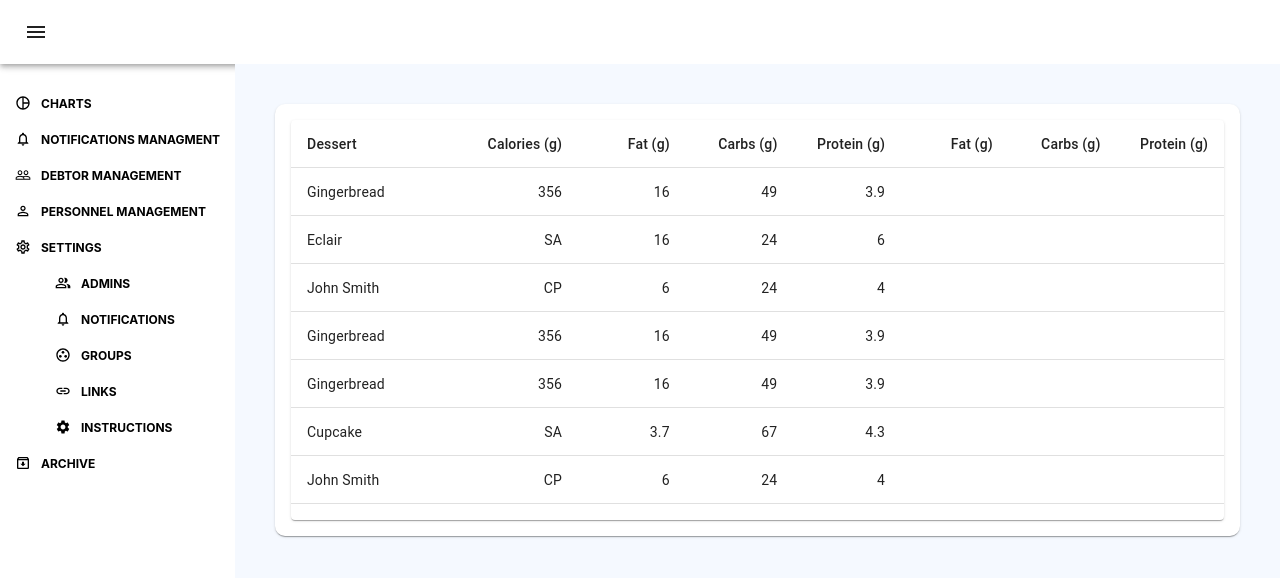
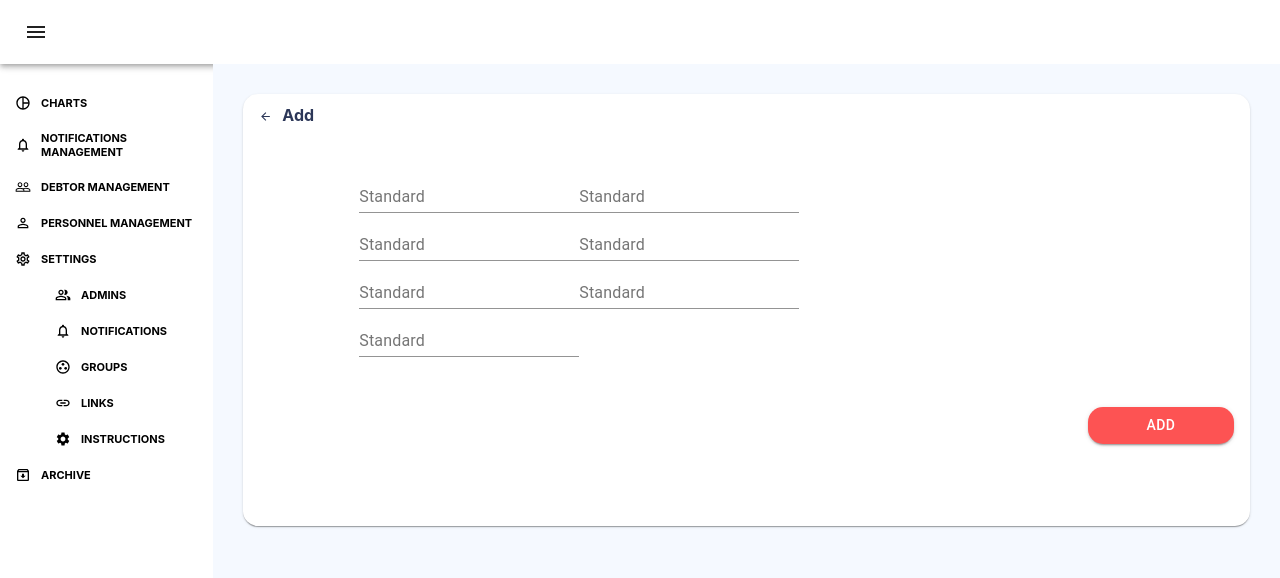
Before and after one commit to YasmeenTak/financial-dashboard-react, a React (Create React App) app in the folder client/: page / in a window 1280 px wide. Shown: the top 578 px of the page. Built offline with nearby package versions, Linux system fonts and the light colour scheme.

Commit message:
add debater

```diff
--- a/client/src/App.js
+++ b/client/src/App.js
@@ -9,6 +9,7 @@ import Sidedbar from './Components/Sidedbar/Sidedbar';
 import DebtorManagement from './Components/DebtorManagement/DebtorManagement';
 import NotificationManagement from './Components/NotificationManagement/Notification';
 import TableNotif from './Components/TableNotif/TableNotif';
+import AddDebater from './Components/AddDebtor/AddDebater';
 
 import Home from './Components/Home/Home';
 function App() {
@@ -18,6 +19,8 @@ function App() {
         <Navbar />
         {/* <TableNotif /> */}
         {/* <Login /> */}
+        {/* <Sidedbar /> */}
+        {/* <AddDebater /> */}
         <div className='containerr'>
           <Sidedbar />
           <Switch>
@@ -33,7 +36,6 @@ function App() {
               <NotificationManagement />
             </Route>
           </Switch>
-
         </div>
       </div>
     </Router>
--- a/client/src/Components/AddDebtor/AddDebater.js
+++ b/client/src/Components/AddDebtor/AddDebater.js
@@ -1,5 +1,80 @@
 import React from 'react';
+import './style.css';
+import { makeStyles } from '@material-ui/core/styles';
+import Paper from '@material-ui/core/Paper';
+import Grid from '@material-ui/core/Grid';
+import TextField from '@material-ui/core/TextField';
+import Button from '@material-ui/core/Button';
+
+import ArrowBackIcon from '@material-ui/icons/ArrowBack';
+
+const useStyles = makeStyles((theme) => ({
+  root: {
+    flexGrow: 1,
+  },
+
+  paper: {
+    padding: theme.spacing(2),
+    color: theme.palette.text.secondary,
+    margin: '30px',
+    borderRadius: '15px',
+    height: '400px',
+  },
+  backArrow: {
+    fontSize: 'small',
+    marginRight: '10px',
+    marginBottom: '-2px',
+  },
+  AddDebaterBtn: {
+    color: 'white',
+    backgroundColor: '#FD5353',
+    borderRadius: '15px',
+    width: '15%',
+    float: 'right',
+  },
+  addForm: {
+    paddingLeft: '100px',
+    paddingTop: '20px',
+    paddingBottom: '50px',
+  },
+}));
 
 export default function AddDebater() {
-  return <div></div>;
+  const classes = useStyles();
+
+  return (
+    <Grid item className='addDebater'>
+      <Paper className={classes.paper}>
+        <p className='addTitle'>
+          <ArrowBackIcon className={classes.backArrow} />
+          Add
+        </p>
+        <form className={classes.addForm} noValidate autoComplete='off'>
+          <Grid>
+            <TextField id='standard-basic' label='Standard' />
+            <TextField id='standard-basic' label='Standard' />
+          </Grid>
+          <Grid>
+            <TextField id='standard-basic' label='Standard' />
+            <TextField id='standard-basic' label='Standard' />
+          </Grid>
+          <Grid>
+            <TextField id='standard-basic' label='Standard' />
+            <TextField id='standard-basic' label='Standard' />
+          </Grid>
+          <Grid>
+            <TextField id='standard-basic' label='Standard' />
+          </Grid>
+        </form>
+
+        <Button
+          variant='contained'
+          color='secondary'
+          className={classes.AddDebaterBtn}
+        >
+          Add
+        </Button>
+      </Paper>
+    </Grid>
+  );
 }
--- a/client/src/Components/AddDebtor/style.css
+++ b/client/src/Components/AddDebtor/style.css
@@ -0,0 +1,12 @@
+/* .addDebater {
+  flex: 4;
+  background-color: #f5f9ff;
+} */
+
+.addTitle {
+  text-align: left;
+  margin-bottom: 20px;
+  margin-top: -5px;
+  font-weight: bold;
+  color: #2c3758;
+}
--- a/client/src/Components/Home/Home.js
+++ b/client/src/Components/Home/Home.js
@@ -4,13 +4,14 @@ import { makeStyles } from '@material-ui/core/styles';
 
 import Charts from '../Charts/Charts';
 import TableNotif from '../TableNotif/TableNotif';
-
+import AddDebater from '../AddDebtor/AddDebater';
 
 export default function Home() {
   return (
     <div className='home'>
       {/* <Charts /> */}
-      <TableNotif />
+      {/* <TableNotif /> */}
+      <AddDebater />
     </div>
   );
 }
--- a/client/src/Components/Sidedbar/Sidedbar.js
+++ b/client/src/Components/Sidedbar/Sidedbar.js
@@ -23,7 +23,7 @@ export default function Sidedbar() {
             </li>
             <li className='sidebarListItem'>
               <NotificationsNoneIcon className='sidebarIcon' /> NOTIFICATIONS
-              MANAGMENT
+              MANAGEMENT
             </li>
             <li className='sidebarListItem'>
               <PeopleOutlineIcon className='sidebarIcon' /> DEBTOR MANAGEMENT
--- a/client/src/Components/Sidedbar/style.css
+++ b/client/src/Components/Sidedbar/style.css
@@ -1,5 +1,5 @@
 .sidebar {
-  flex: 0.9;
+  flex: 0.8;
   height: calc(100vh - 50px);
   position: sticky;
   top: 50px;
@@ -21,19 +21,19 @@
   display: flex;
   align-items: center;
   border-radius: 10px;
-  font-size: 12px;
+  font-size: 11px;
   font-weight: bold;
 }
 
 .sidebarListItem.active,
 .sidebarListItem:hover {
-  color: #ed1b24;
+  color: #fd5353;
   background-color: rgb(240, 240, 255);
 }
 
 .sidebarSubListItem.active,
 .sidebarSubListItem:hover {
-  color: #ed1b24;
+  color: #fd5353;
   background-color: rgb(240, 240, 255);
 }
 .sidebarIcon {
--- a/client/src/Components/TableNotif/TableNotif.js
+++ b/client/src/Components/TableNotif/TableNotif.js
@@ -141,6 +141,7 @@
 // ---------------------------------------------------------------------------------
 
 import React from 'react';
+import './style.css';
 import PropTypes from 'prop-types';
 import clsx from 'clsx';
 import { makeStyles } from '@material-ui/core/styles';
@@ -160,8 +161,8 @@ const useStyles = makeStyles((theme) => ({
     padding: theme.spacing(2),
     textAlign: 'center',
     color: theme.palette.text.secondary,
-    margin: '40px',
-    borderRadius: '10px',
+    margin: '30px',
+    borderRadius: '15px',
   },
 }));
 
@@ -346,6 +347,7 @@ export default function ReactVirtualizedTable() {
   return (
     <Grid item xs={12}>
       <Paper className={classes.paper}>
+        <p className='notfiTitle'> Notifications Management</p>
         <Paper style={{ height: 400, width: '100%' }}>
           <VirtualizedTable
             rowCount={rows.length}
--- a/client/src/Components/TableNotif/style.css
+++ b/client/src/Components/TableNotif/style.css
@@ -0,0 +1,7 @@
+.notfiTitle {
+  text-align: left;
+  margin-bottom: 20px;
+  margin-top: -5px;
+  font-weight: bold;
+  color: #2c3758;
+}
```
